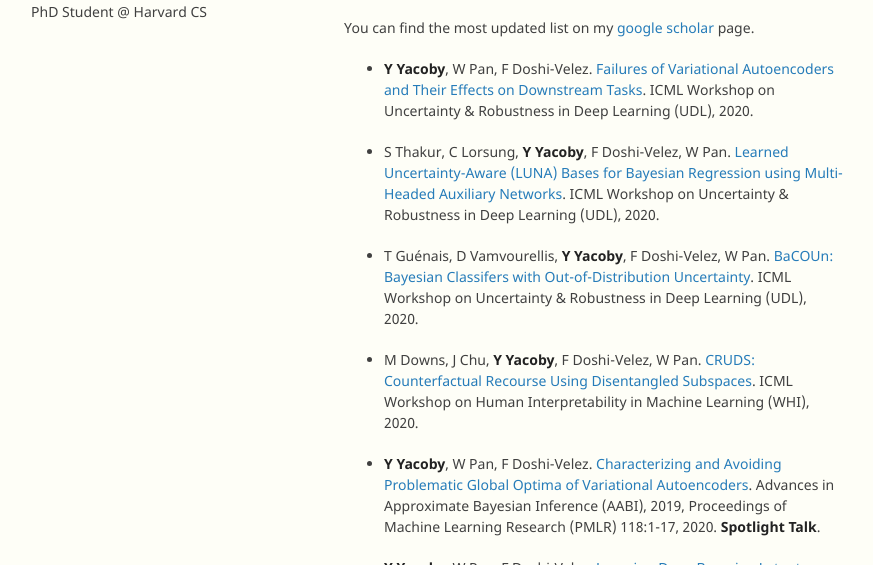
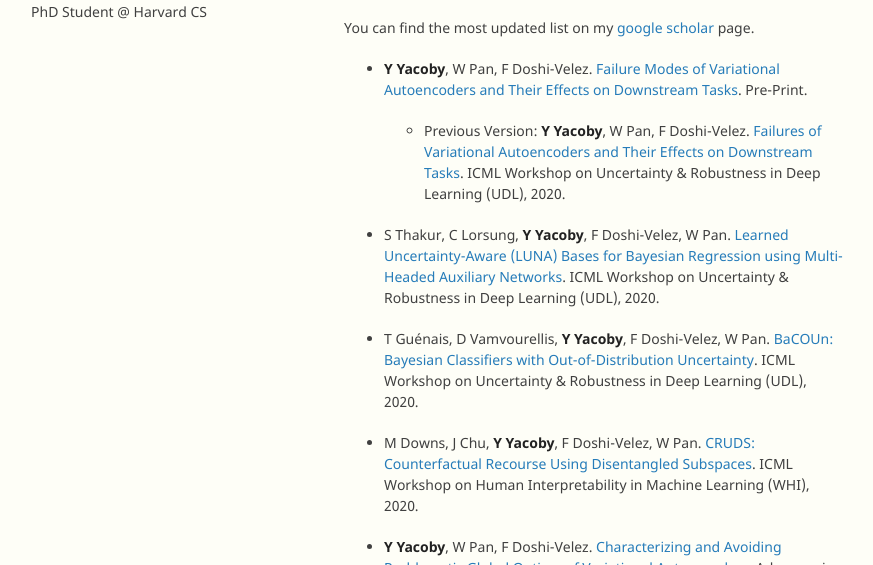
Before and after one commit to yanivyacoby/yanivyacoby.github.io, a Jekyll site: the page built from index.md, in a window 1280 px wide and 900 px high, cut to the strip 335-900 px from the top of the window. Shown: the whole strip, without its empty margins (226-1099 px from the left). Built offline with Jekyll 4.4.1, drawn with Linux system fonts in a browser that asks for light colours; our own code applies the rules of GitHub Pages for plain Markdown files.

Commit message:
Update index.md

```diff
--- a/index.md
+++ b/index.md
@@ -22,13 +22,15 @@ You can find my music page [here](http://yanivyacoby.com/).
 
 You can find the most updated list on my [google scholar](https://scholar.google.com/citations?user=nEhVgawAAAAJ&hl=en) page.
 
-* **Y Yacoby**, W Pan, F Doshi-Velez. [Failures of Variational Autoencoders and Their Effects on Downstream Tasks](https://arxiv.org/abs/2007.07124). ICML Workshop on Uncertainty & Robustness in Deep Learning (UDL), 2020.
+* **Y Yacoby**, W Pan, F Doshi-Velez. [Failure Modes of Variational Autoencoders and Their Effects on Downstream Tasks](https://arxiv.org/abs/2007.07124). Pre-Print.
+
+  * Previous Version: **Y Yacoby**, W Pan, F Doshi-Velez. [Failures of Variational Autoencoders and Their Effects on Downstream Tasks](http://www.gatsby.ucl.ac.uk/~balaji/udl2020/accepted-papers/UDL2020-paper-056.pdf). ICML Workshop on Uncertainty & Robustness in Deep Learning (UDL), 2020.
 
 * S Thakur, C Lorsung, **Y Yacoby**, F Doshi-Velez, W Pan.
 [Learned Uncertainty-Aware (LUNA) Bases for Bayesian Regression using Multi-Headed Auxiliary Networks](https://arxiv.org/abs/2006.11695).
 ICML Workshop on Uncertainty & Robustness in Deep Learning (UDL), 2020.
 
-* T Guénais, D Vamvourellis, **Y Yacoby**, F Doshi-Velez, W Pan. [BaCOUn: Bayesian Classifers with Out-of-Distribution Uncertainty](https://arxiv.org/abs/2007.06096). ICML Workshop on Uncertainty & Robustness in Deep Learning (UDL), 2020.
+* T Guénais, D Vamvourellis, **Y Yacoby**, F Doshi-Velez, W Pan. [BaCOUn: Bayesian Classifiers with Out-of-Distribution Uncertainty](https://arxiv.org/abs/2007.06096). ICML Workshop on Uncertainty & Robustness in Deep Learning (UDL), 2020.
 
 * M Downs, J Chu, **Y Yacoby**, F Doshi-Velez, W Pan. [CRUDS: Counterfactual Recourse Using Disentangled Subspaces](https://finale.seas.harvard.edu/files/finale/files/cruds-_counterfactual_recourse_using_disentangled_subspaces.pdf). ICML Workshop on Human Interpretability in Machine Learning (WHI), 2020.
 
```
